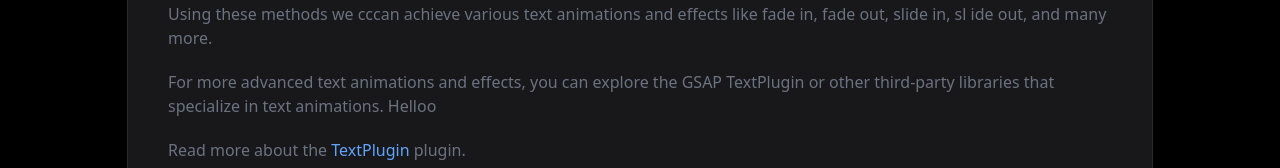
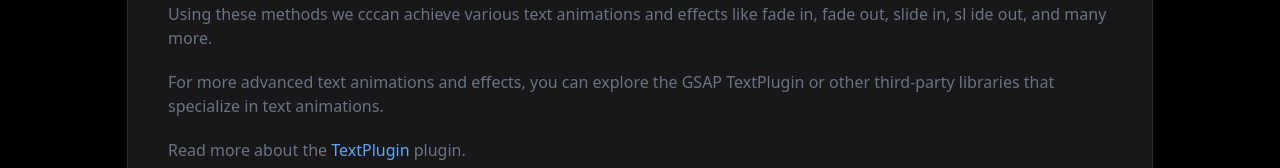
Before and after one commit to shokhaway01/mojito-GSAP, a React (Vite) app: page /gsaptext in a window 1280 px wide. Shown: the part 138-306 px from the top of the page. Built offline with nearby package versions, Linux system fonts and the light colour scheme.

Commit message:
Fix typo in GsapText component text description

```diff
--- a/src/pages/GsapText.jsx
+++ b/src/pages/GsapText.jsx
@@ -35,7 +35,7 @@ const GsapText = () => {
       <p className="mt-5 text-gray-500 para">
         For more advanced text animations and effects, you can explore the GSAP
         TextPlugin or other third-party libraries that specialize in text
-        animations. Helloo
+        animations.
       </p>
 
       <p className="mt-5 text-gray-500 para">
```
